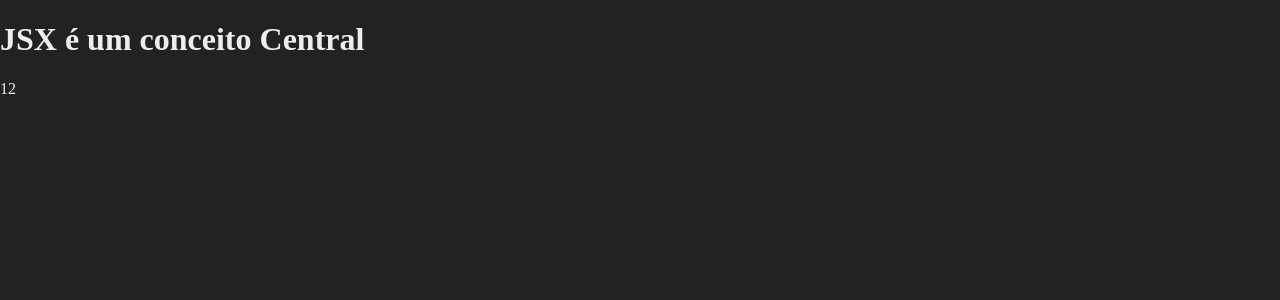
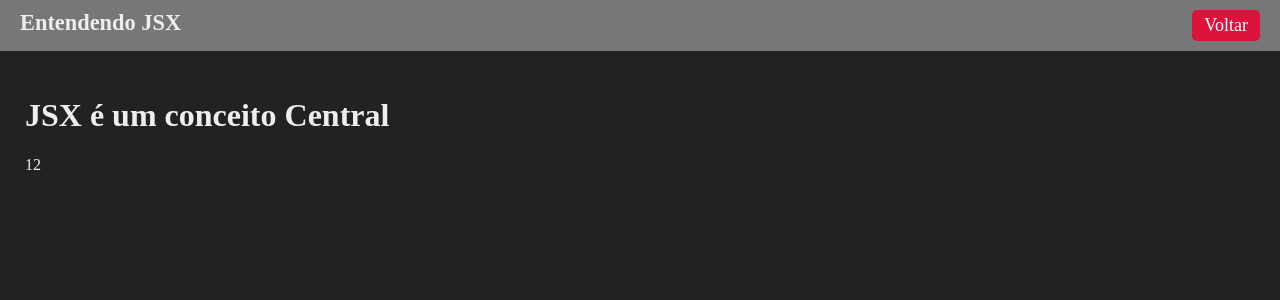
Before and after one commit to Anaportfolio/ProjecNextJs, a Next.js app: page /jsx in a window 1280 px wide. Shown: the top 300 px of the page. Built offline with nearby package versions, Linux system fonts and the light colour scheme.

Commit message:
Styling Navigation

```diff
--- /dev/null
+++ b/src/components/Layout.jsx
@@ -0,0 +1,16 @@
+import Link from "next/link"
+import styles from "../styles/Layout.module.css"
+
+export default function Layout(props){
+    return(
+        <div className={styles.layout}>
+            <div className={styles.cabecalho}>
+                <h1>{props.titulo ?? "Mais um exemplo"}</h1>
+                <Link href="/">Voltar</Link>
+            </div>
+            <div className={styles.conteudo}>
+                {props.children}
+            </div>
+        </div>
+    )
+}
--- a/src/pages/jsx.jsx
+++ b/src/pages/jsx.jsx
@@ -1,11 +1,15 @@
+import Layout from '@/components/Layout';
+
 export default function Jsx(){
     const a = 4
     const b = 3
     console.log(a * b)
     return(
-        <div>
-            <h1>JSX é um conceito Central</h1>
-            {a * b}
-        </div>
+        <Layout titulo='Entendendo JSX'>
+            <div>
+                <h1>JSX é um conceito Central</h1>
+                {a * b}
+            </div>
+        </Layout>
     )
 }
--- a/src/styles/Estiloso_modulo.module.css
+++ b/src/styles/Estiloso_modulo.module.css
@@ -1,7 +1,7 @@
 .roxo{
     background-color: #670bbd;
     color: white;
-    height: 100vh;
+    height: 100%;
 }
 
 .roxo h1 {
--- /dev/null
+++ b/src/styles/Layout.module.css
@@ -0,0 +1,31 @@
+.layout{
+    height: 100vh;
+    display: flex;
+    flex-direction: column;
+}
+
+.cabecalho{
+    display: flex;
+    justify-content: space-between;
+    padding: 10px 20px;
+    background-color: #777;
+}
+
+.cabecalho h1{
+    margin: 0;
+    font-size: 1.4rem;
+}
+
+.cabecalho a {
+    background-color: crimson;
+    padding: 5px 12px;
+    border-radius: 5px;
+    color: white;
+    font-size: 18px;
+    text-decoration: none;
+}
+
+.conteudo{
+    padding: 25px;
+    height: 100%;
+}
```
Also changed, not shown: src/components/Navegador.jsx (added, +16 -0 lines), src/pages/app.jsx (+7 -5 lines), src/pages/estiloso.jsx (+7 -5 lines), src/pages/index.jsx (+11 -4 lines), src/styles/Navegador.module.css (added, +13 -0 lines).
